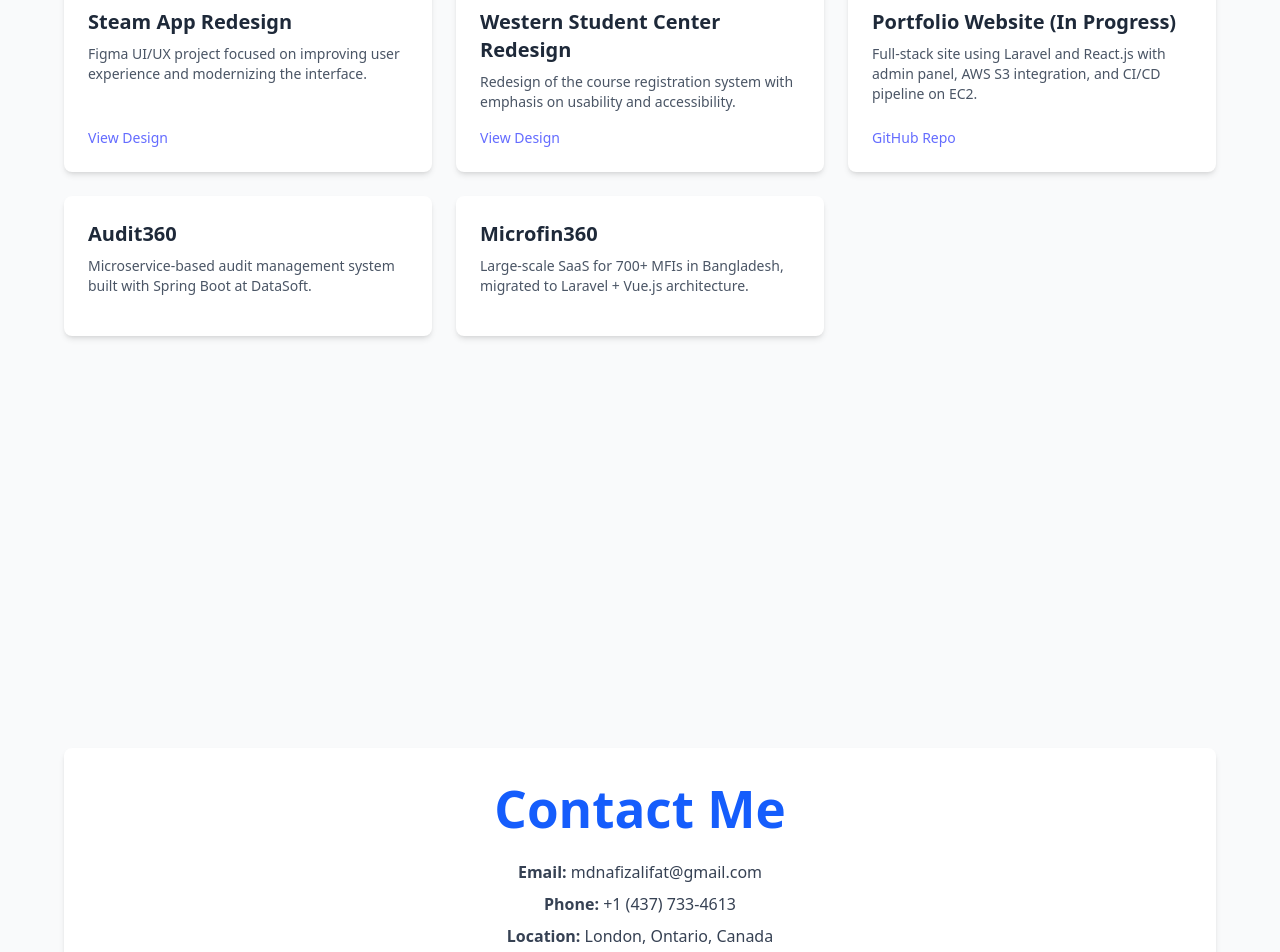
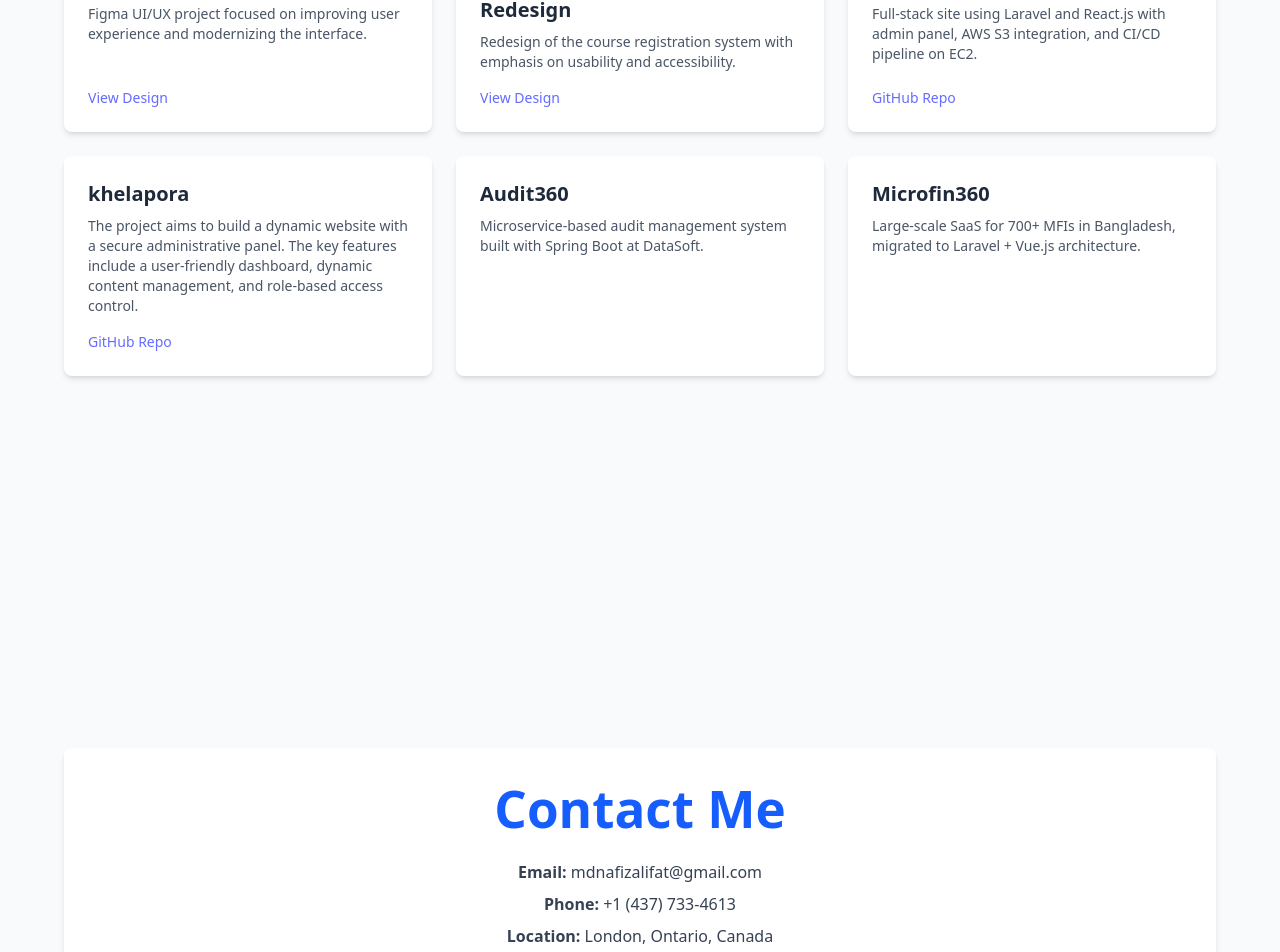
Before and after one commit to Nafiz12/portfolio-website, a React (Vite) app in the folder frontend/: page / in a window 1280 px wide. Shown: the part 3603-4555 px from the top of the page. Built offline with nearby package versions, Linux system fonts and the light colour scheme.

Commit message:
new project added

```diff
--- a/frontend/src/pages/Projects.jsx
+++ b/frontend/src/pages/Projects.jsx
@@ -18,6 +18,12 @@ export default function Projects() {
       link: "https://github.com/Nafiz12/portfolio-website",
       label: "GitHub Repo",
     },
+     {
+      title: "khelapora",
+      description: "The project aims to build a dynamic website with a secure administrative panel. The key features include a user-friendly dashboard, dynamic content management, and role-based access control.",
+      link: "https://github.com/Nafiz12/khelapora",
+      label: "GitHub Repo",
+    },
     {
       title: "Audit360",
       description: "Microservice-based audit management system built with Spring Boot at DataSoft.",
@@ -26,7 +32,7 @@ export default function Projects() {
       title: "Microfin360",
       description: "Large-scale SaaS for 700+ MFIs in Bangladesh, migrated to Laravel + Vue.js architecture.",
     },
-  ];
+       ];
 
   return (
     <section className="w-screen min-h-screen bg-gray-50 px-4 py-3 flex items-center justify-center">
```
